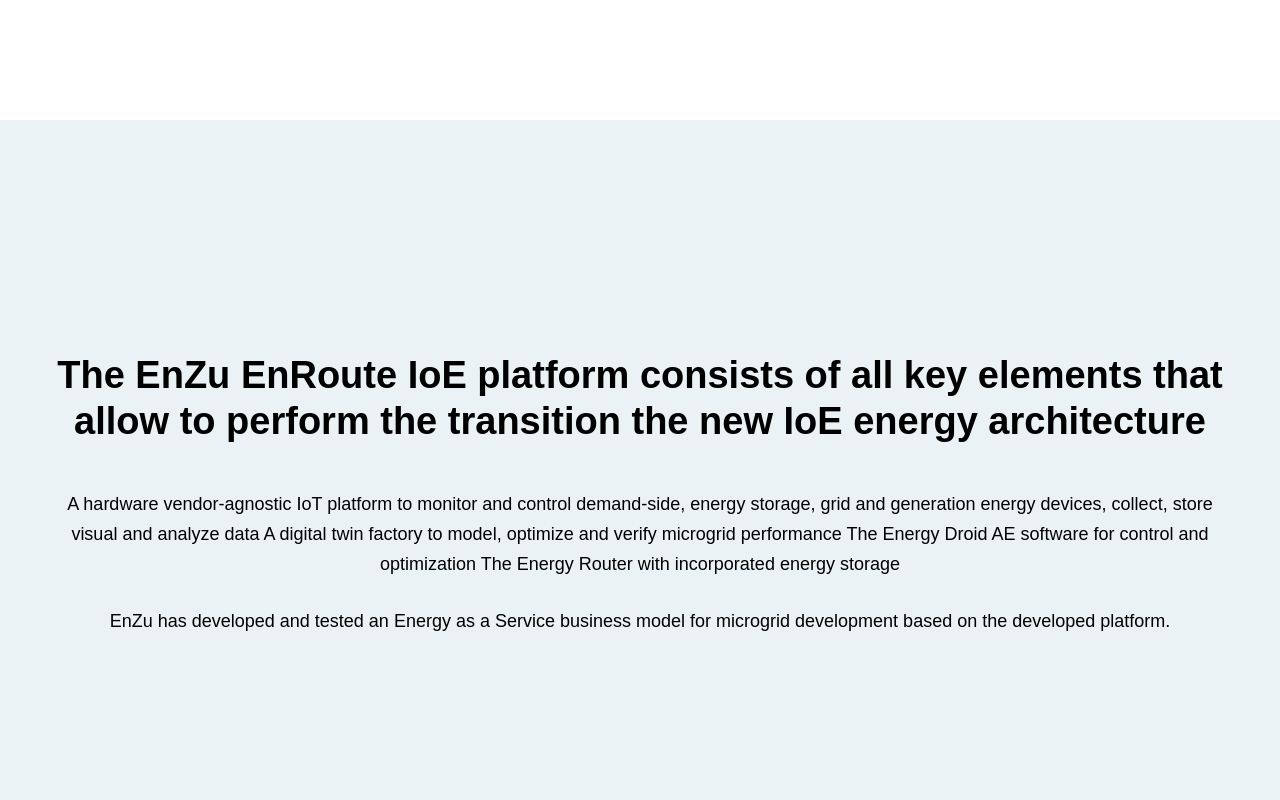
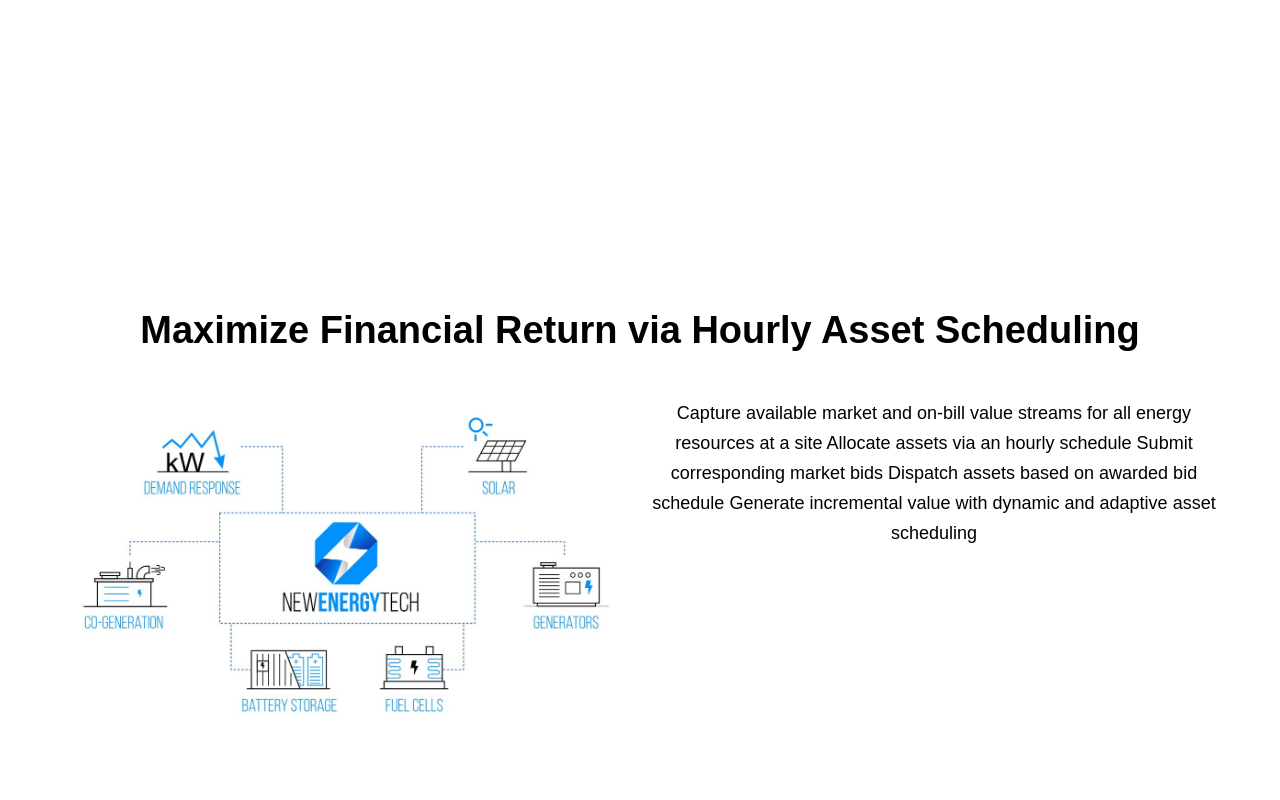
Before and after one commit to ulan31/new-energy-tech, a plain HTML site: page index.html in a window 1280 px wide. Shown: the part 3080-3880 px from the top of the page. Drawn offline with nearby package versions, Linux system fonts and the light colour scheme.

Commit message:
delete block-5

```diff
--- a/index.html
+++ b/index.html
@@ -217,32 +217,6 @@
     </div>
 </section>
 
-<!--блок-5-->
-<section class="section section-grey">
-    <div class="container-fluid text-center">
-        <h3 class="block-4-title">The EnZu EnRoute IoE platform consists of all key elements that allow to perform the transition the new IoE energy architecture
-        </h3>
-        <div class="container-fluid text-center">
-            <div class="row g-0">
-                <div class="col">
-                    <p class="block-2-paragrah">
-                        A hardware vendor-agnostic IoT platform to monitor and control demand-side, energy storage, grid and generation energy devices, collect, store visual and analyze data
-                        A digital twin factory to model, optimize and verify microgrid performance
-                        The Energy Droid AE software for control and optimization
-                        The Energy Router with incorporated energy storage
-                    </p>
-                </div>
-            </div>
-            <div class="row g-0">
-                <div class="col">
-                    <p class="block-2-paragrah">EnZu has developed and tested an Energy as a Service business model for microgrid development based on the developed platform.</p>
-                    <table></table>
-                </div>
-            </div>
-        </div>
-    </div>
-</section>
-
 <!--блок-6-->
 <section class="section section-white">
     <div class="container-fluid text-center">
```
